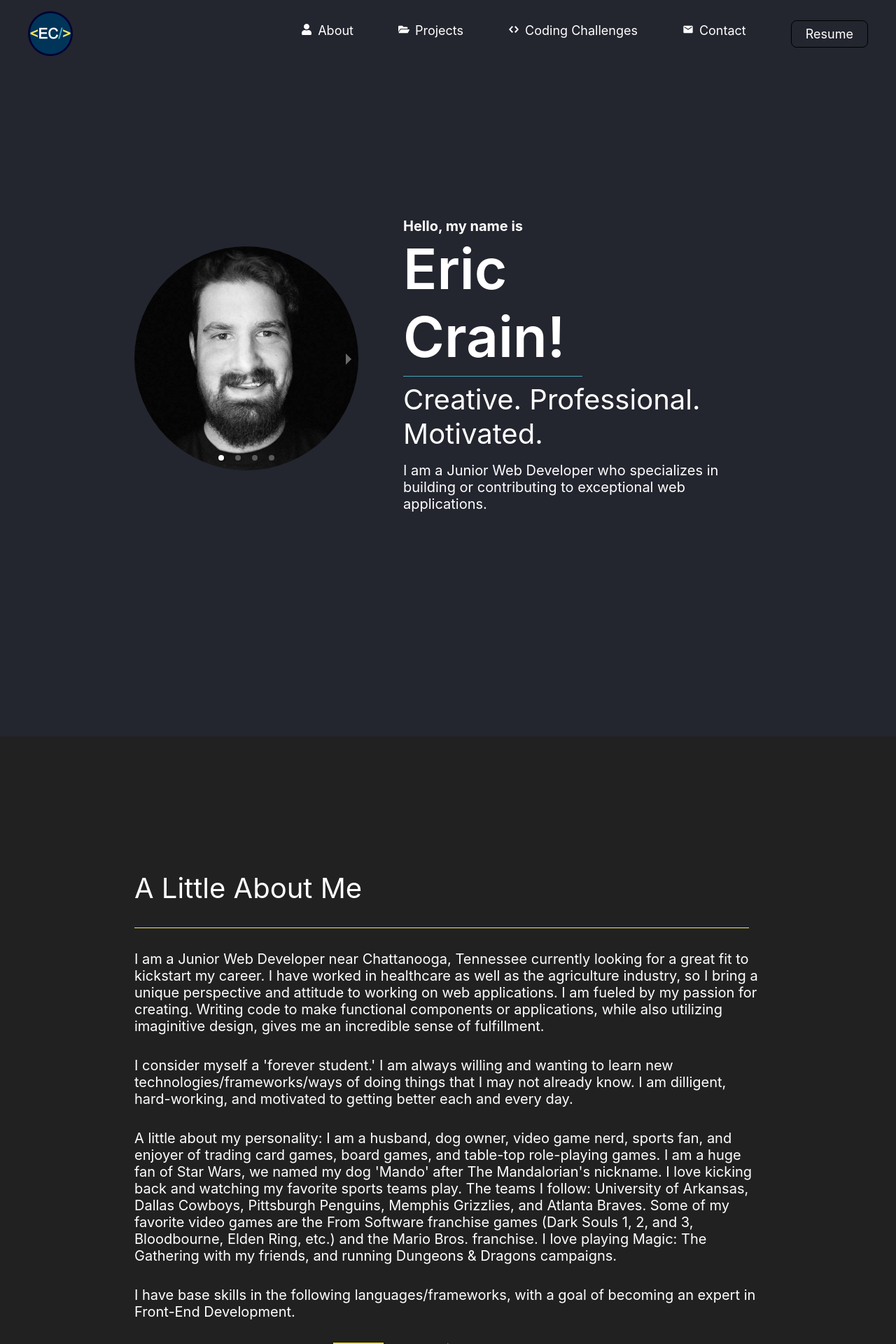
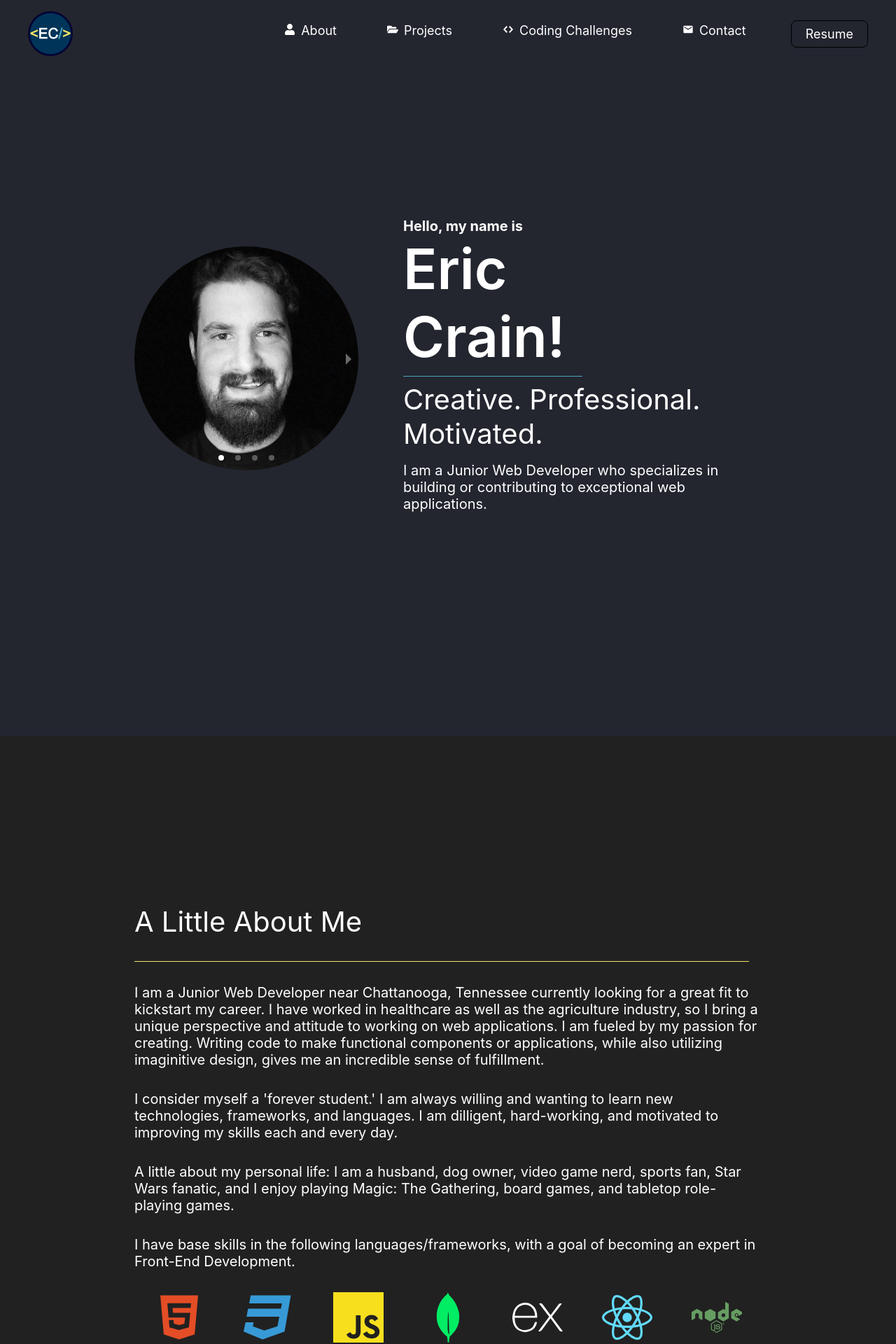
Before and after one commit to Ericcrain77/Portfolio-V2, a React (Create React App) app: page / in a window 1280 px wide. Shown: the top 1920 px of the page at 70% size. Built offline with nearby package versions, Linux system fonts and the light colour scheme.

Commit message:
added routing to nav bar

```diff
--- a/package.json
+++ b/package.json
@@ -12,6 +12,8 @@
     "react-dom": "^18.2.0",
     "react-icons": "^4.3.1",
     "react-responsive-carousel": "^3.2.23",
+    "react-router-dom": "^6.3.0",
+    "react-router-hash-link": "^2.4.3",
     "react-scripts": "5.0.1",
     "web-vitals": "^2.1.4"
   },
--- a/src/components/About/About.js
+++ b/src/components/About/About.js
@@ -6,16 +6,16 @@
 
 function About() {
     return (
-        <div className="about-section">
+        <div className="about-section" id='about'>
             <h2>A Little About Me</h2>
             <p>
                 I am a Junior Web Developer near Chattanooga, Tennessee currently looking for a great fit to kickstart my career. I have worked in healthcare as well as the agriculture industry, so I bring a unique perspective and attitude to working on web applications. I am fueled by my passion for creating. Writing code to make functional components or applications, while also utilizing imaginitive design, gives me an incredible sense of fulfillment.
             </p>
             <p>
-                I consider myself a 'forever student.' I am always willing and wanting to learn new technologies/frameworks/ways of doing things that I may not already know. I am dilligent, hard-working, and motivated to getting better each and every day.
+                I consider myself a 'forever student.' I am always willing and wanting to learn new technologies, frameworks, and languages. I am dilligent, hard-working, and motivated to improving my skills each and every day.
             </p>
             <p>
-                A little about my personality: I am a husband, dog owner, video game nerd, sports fan, and enjoyer of trading card games, board games, and table-top role-playing games. I am a huge fan of Star Wars, we named my dog 'Mando' after The Mandalorian's nickname. I love kicking back and watching my favorite sports teams play. The teams I follow: University of Arkansas, Dallas Cowboys, Pittsburgh Penguins, Memphis Grizzlies, and Atlanta Braves. Some of my favorite video games are the From Software franchise games (Dark Souls 1, 2, and 3, Bloodbourne, Elden Ring, etc.) and the Mario Bros. franchise. I love playing Magic: The Gathering with my friends, and running Dungeons & Dragons campaigns.
+                A little about my personal life: I am a husband, dog owner, video game nerd, sports fan, Star Wars fanatic, and I enjoy playing Magic: The Gathering, board games, and tabletop role-playing games.
             </p>
             <p>
                 I have base skills in the following languages/frameworks, with a goal of becoming an expert in Front-End Development.
--- a/src/components/About/about.css
+++ b/src/components/About/about.css
@@ -2,7 +2,7 @@
     display: flex;
     flex-direction: column;
     color: white;
-    padding: 12rem 12rem 20rem 12rem;
+    padding: 15rem 12rem 20rem 12rem;
     background-color: var(--eerie-black);
 }
 
--- a/src/components/Challenges/Challenges.js
+++ b/src/components/Challenges/Challenges.js
@@ -4,7 +4,7 @@
 
 function Challenges() {
     return (
-        <div className="challenges-section">
+        <div className="challenges-section" id="coding-challenges">
             <h2>Coding Challenges</h2>
             <div className="challenges-section-cards">
                 <Card>
--- a/src/components/Challenges/challenges.css
+++ b/src/components/Challenges/challenges.css
@@ -2,7 +2,7 @@
     display: flex;
     flex-direction: column;
     color: white;
-    padding: 0 12rem 20rem 12rem;
+    padding: 8rem 12rem 20rem 12rem;
     background-color: var(--eerie-black);
 }
 
--- a/src/components/ContactForm/ContactForm.js
+++ b/src/components/ContactForm/ContactForm.js
@@ -26,7 +26,7 @@
     const ThankYou = () => <span>Thanks for reaching out! I will get back to you as soon as possible</span>
 
     return (
-        <div className="contact-form-section">
+        <div className="contact-form-section" id="contact">
             <h2>Contact Me</h2>
             <div className="contact-form-container">
                 <div className="contact-form-left">
--- a/src/components/ContactForm/contactForm.css
+++ b/src/components/ContactForm/contactForm.css
@@ -2,7 +2,7 @@
     display: flex;
     flex-direction: column;
     color: white;
-    padding: 0 12rem 20rem 12rem;
+    padding: 8rem 12rem 8rem 12rem;
     background-color: var(--eerie-black);
 }
 
--- a/src/components/Header/Header.js
+++ b/src/components/Header/Header.js
@@ -1,5 +1,6 @@
 import React, { useState, useEffect } from "react";
 import './header.css';
+import { HashLink as Link } from 'react-router-hash-link';
 import EC_icon_1024x1024 from '../../assets/icons/EC_icon_1024x1024.png';
 import resume from '../../assets/resume/resume.pdf';
 import { IconContext } from 'react-icons';
@@ -29,25 +30,35 @@
     return (
         <header className={classes}>
             <div>
-                <img src={EC_icon_1024x1024} alt='EC-Logo-Header' />
+                <Link to='#intro' smooth>
+                    <img src={EC_icon_1024x1024} alt='EC-Logo-Header' />
+                </Link>
             </div>
             <nav>
                 <ul>
                     <li>
-                        <i><IconContext.Provider value={{ size: 16, color: 'white' }}><FaUser /></IconContext.Provider></i>
-                        <a href="#about">About</a>
+                        <Link to='#about' smooth>
+                            <i><IconContext.Provider value={{ size: 16, color: 'white' }}><FaUser /></IconContext.Provider></i>
+                            <a>About</a>
+                        </Link>
                     </li>
                     <li>
-                        <i><IconContext.Provider value={{ size: 16, color: 'white' }}><FaFolderOpen /></IconContext.Provider></i>
-                        <a href="#projects">Projects</a>
+                        <Link to='#projects' smooth>
+                            <i><IconContext.Provider value={{ size: 16, color: 'white' }}><FaFolderOpen /></IconContext.Provider></i>
+                            <a>Projects</a>
+                        </Link>
                     </li>
                     <li>
-                        <i><IconContext.Provider value={{ size: 16, color: 'white' }}><GoCode /></IconContext.Provider></i>
-                        <a href="#challenges">Coding Challenges</a>
+                        <Link to='#coding-challenges' smooth>
+                            <i><IconContext.Provider value={{ size: 16, color: 'white' }}><GoCode /></IconContext.Provider></i>
+                            <a>Coding Challenges</a>
+                        </Link>
                     </li>
                     <li>
-                        <i><IconContext.Provider value={{ size: 16, color: 'white' }}><MdEmail /></IconContext.Provider></i>
-                        <a href="#contact">Contact</a>
+                        <Link to='#contact' smooth>
+                            <i><IconContext.Provider value={{ size: 16, color: 'white' }}><MdEmail /></IconContext.Provider></i>
+                            <a>Contact</a>
+                        </Link>
                     </li>
                 </ul>
                 <a href={resume} target="_blank" rel="noopener noreferrer" className="resume-btn">Resume</a>
--- a/src/components/Intro/Intro.js
+++ b/src/components/Intro/Intro.js
@@ -5,7 +5,7 @@
 
 function Intro() {
     return (
-        <div className='intro-container'>
+        <div className='intro-container' id='intro'>
             <div className="carousel">
                 <Carousel />
             </div>
--- a/src/components/ProjectCards/ProjectCards.js
+++ b/src/components/ProjectCards/ProjectCards.js
@@ -7,7 +7,7 @@
 
 function ProjectCards() {
     return (
-        <div className="project-section">
+        <div className="project-section" id='projects'>
             <h2>Projects</h2>
             <div className="cards">
                 {
--- a/src/components/ProjectCards/projects.css
+++ b/src/components/ProjectCards/projects.css
@@ -2,7 +2,7 @@
     display: flex;
     flex-direction: column;
     color: white;
-    padding: 0 12rem 20rem 12rem;
+    padding: 5rem 12rem 20rem 12rem;
     background-color: var(--eerie-black);
 }
 
--- a/src/index.js
+++ b/src/index.js
@@ -2,10 +2,13 @@
 import ReactDOM from 'react-dom/client';
 import './index.css';
 import App from './App';
+import { BrowserRouter } from 'react-router-dom';
 
 const root = ReactDOM.createRoot(document.getElementById('root'));
 root.render(
   <React.StrictMode>
-    <App />
+    <BrowserRouter>
+      <App />
+    </BrowserRouter>
   </React.StrictMode>
 );
```
Also changed, not shown: 1 other file (tests, documents, lock files or other folders).
